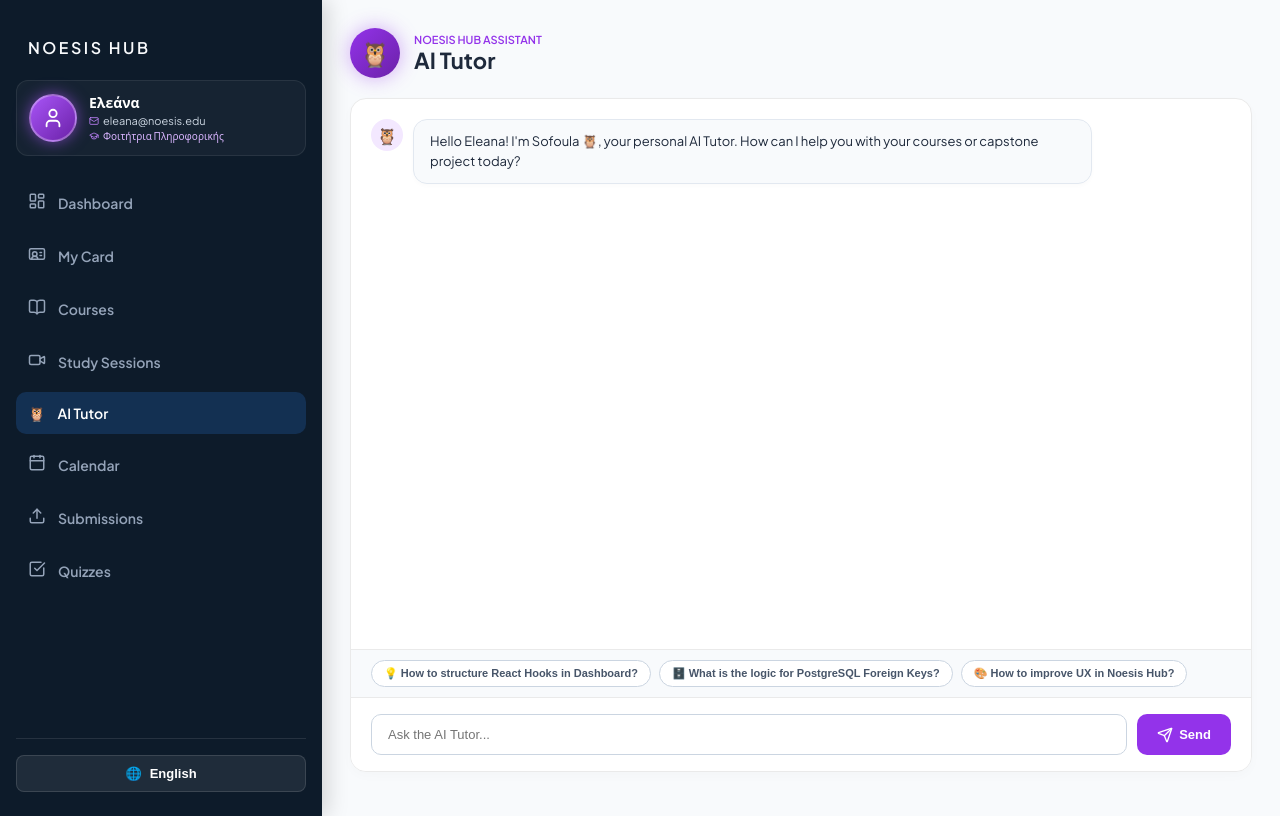
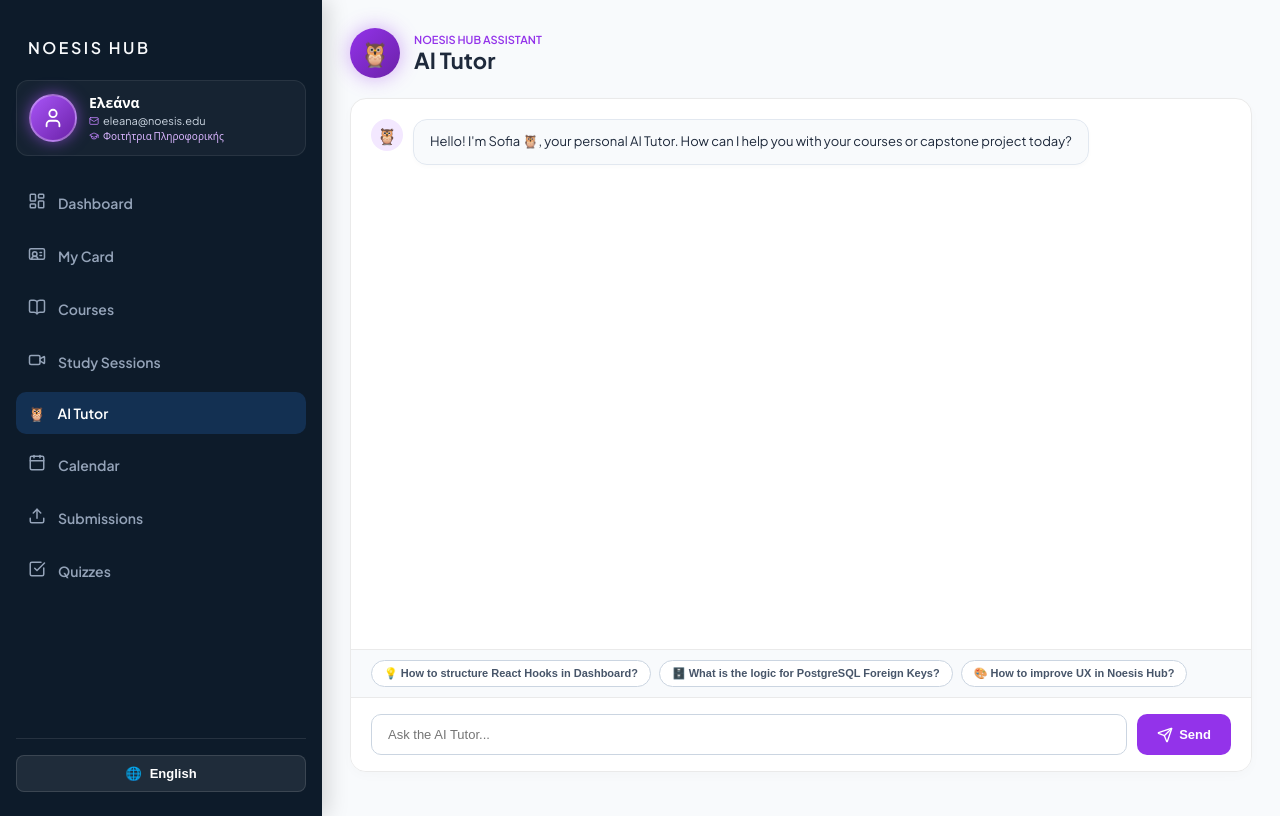
Before and after one commit to eleana1232/noesis-hub, a React (Vite) app: page /ai-tutor in a window 1280 px wide. Built offline with nearby package versions, Linux system fonts and the light colour scheme.

Commit message:
Update greeting text in AITutor component

```diff
--- a/src/pages/AITutor.jsx
+++ b/src/pages/AITutor.jsx
@@ -13,8 +13,8 @@ function AITutor() {
       id: 1,
       sender: "tutor",
       text: lang === "el"
-        ? "Γεια σου Ελεάνα! Είμαι η Σοφούλα 🦉, ο προσωπικός σου AI Tutor. Πώς μπορώ να σε βοηθήσω με τα μαθήματα ή το capstone project σου σήμερα?"
-        : "Hello Eleana! I'm Sofoula 🦉, your personal AI Tutor. How can I help you with your courses or capstone project today?"
+        ? "Γεια σου! Είμαι η Σοφία 🦉, ο προσωπικός σου AI Tutor. Πώς μπορώ να σε βοηθήσω με τα μαθήματα ή το capstone project σου σήμερα?"
+        : "Hello! I'm Sofia 🦉, your personal AI Tutor. How can I help you with your courses or capstone project today?"
     }
   ]);
 
```
